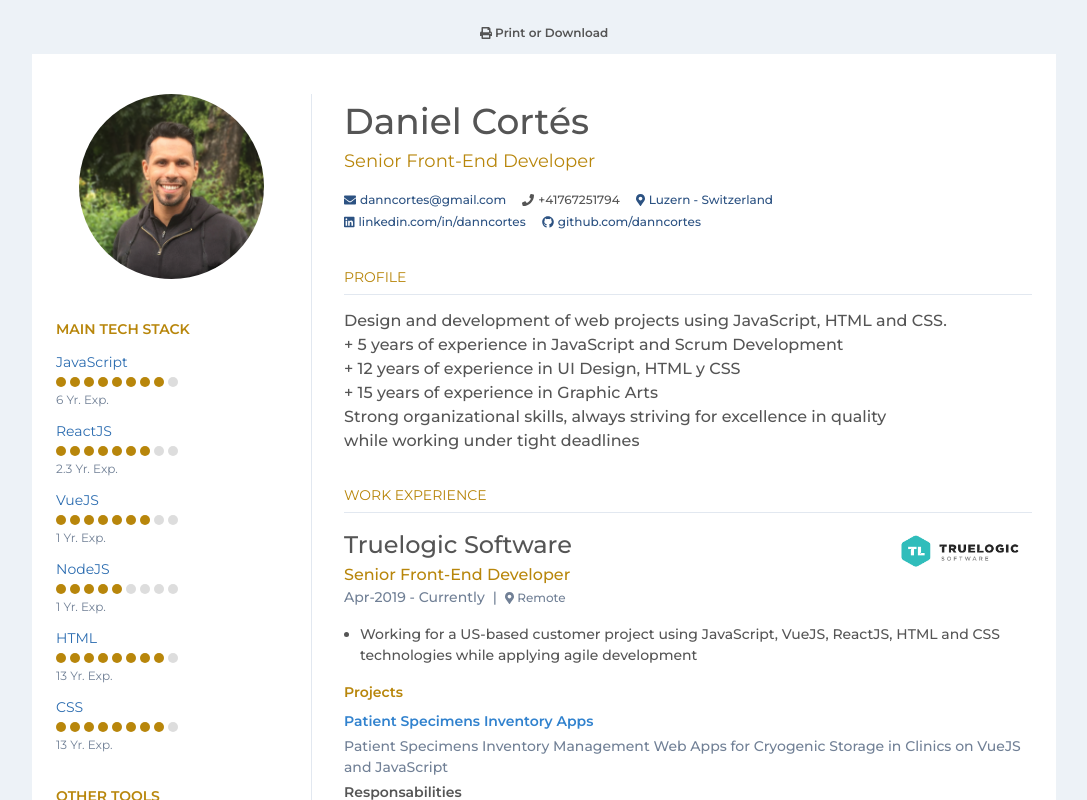
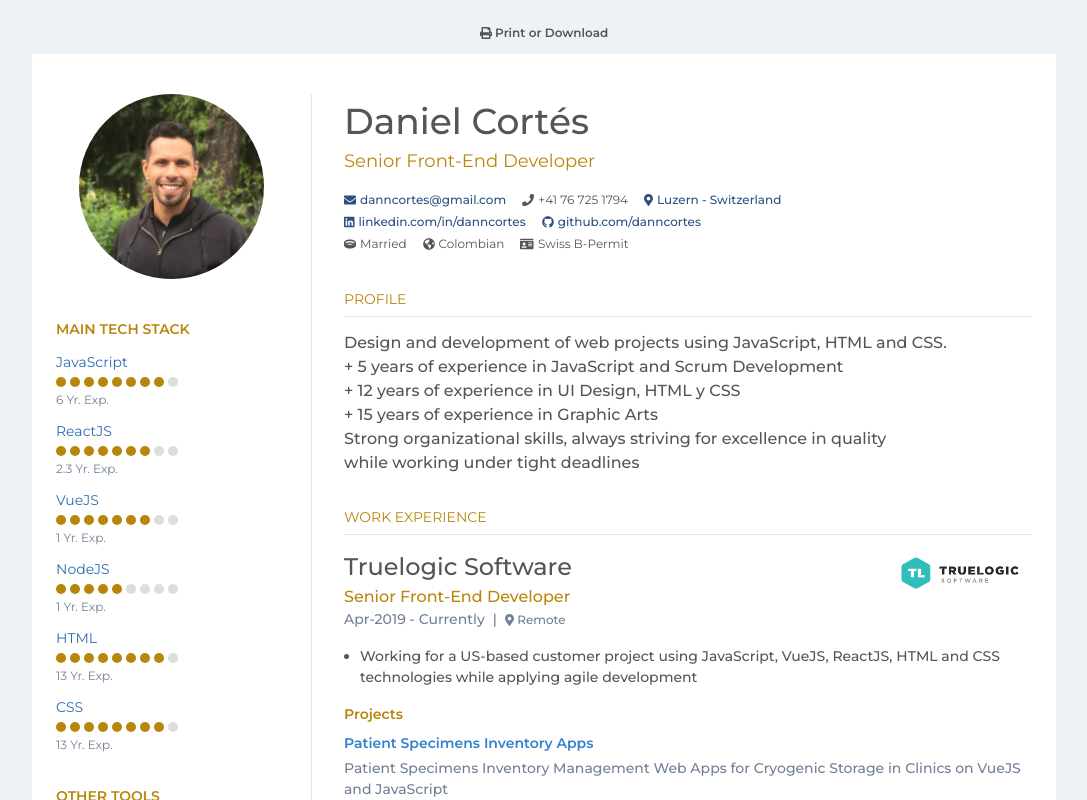
Before and after one commit to danncortes/danncortes, a React (Create React App) app: page / in a window 1280 px wide. Shown: the top 800 px of the page, without its empty margins (96-1183 px from the left). Built offline with nearby package versions, Linux system fonts and the light colour scheme.

Commit message:
Improve Contact Info

```diff
--- a/src/components/ContactInfo.js
+++ /dev/null
@@ -1,141 +0,0 @@
-import React from 'react';
-import PropTypes from 'prop-types';
-import { FontAwesomeIcon } from '@fortawesome/react-fontawesome';
-import { fab } from '@fortawesome/free-brands-svg-icons';
-import {
-  faEnvelope,
-  faMap,
-  faMapMarkerAlt,
-  faPhone
-} from '@fortawesome/free-solid-svg-icons';
-import { library } from '@fortawesome/fontawesome-svg-core';
-
-library.add(fab, faEnvelope, faMap, faMapMarkerAlt, faPhone);
-
-const renderIcon = (icons, icon) => {
-  if (icons) {
-    if (icon === 'github' || icon === 'linkedin') {
-      return <FontAwesomeIcon className="mr-1" icon={['fab', icon]} />;
-    }
-    if (icon === 'envelope' || icon === 'map-marker-alt' || icon === 'phone') {
-      return <FontAwesomeIcon className="mr-1" icon={icon} />;
-    }
-    return '';
-  }
-  return '';
-};
-
-const ContactInfoItem = (item, props) => {
-  const {
-    title, value, label, type, icon
-  } = item;
-  const { titles, icons } = props;
-
-  const contactElement = () => {
-    let element = (
-      <p className="font-medium break-all">
-        {renderIcon(icons, icon)}
-        {value}
-      </p>
-    );
-    if (type === 'link') {
-      element = (
-        <a
-          className="font-medium text-blue-800 break-all"
-          href={value}
-          target="_blank"
-          rel="noopener noreferrer"
-        >
-          {renderIcon(icons, icon)}
-          {label}
-        </a>
-      );
-    } else if (type === 'map') {
-      element = (
-        <a
-          className="font-medium text-blue-800 break-all"
-          href={`https://www.google.com.co/maps/search/${value}`}
-          target="_blank"
-          rel="noopener noreferrer"
-        >
-          {renderIcon(icons, icon)}
-          {label}
-        </a>
-      );
-    } else if (type === 'email') {
-      element = (
-        <a
-          href={`mailto:${value}`}
-          className="font-medium text-blue-800 break-all"
-        >
-          {renderIcon(icons, icon)}
-          {label}
-        </a>
-      );
-    }
-    return element;
-  };
-
-  return (
-    <>
-      {titles && <h4 className="contanct-item-title">{title}</h4>}
-      {contactElement()}
-    </>
-  );
-};
-
-ContactInfoItem.propTypes = {
-  titles: PropTypes.bool,
-  icons: PropTypes.bool
-};
-
-export const ContactInfo = (props) => {
-  const {
-    info, mode, titles, icons, className
-  } = props;
-  const itemClass = mode === 'list' ? 'mb-4' : 'mb-1 mr-4';
-  const containerClass = mode === 'inline' ? 'flex flex-wrap lg:w-5/6' : '';
-
-  return (
-    <ul className={`${className} ${containerClass}`}>
-      {info.map((item) => (
-        <li key={`${item.title}`} className={`${itemClass}`}>
-          {ContactInfoItem(item, {
-            mode,
-            titles,
-            icons
-          })}
-        </li>
-      ))}
-    </ul>
-  );
-};
-
-ContactInfo.defaultProps = {
-  titles: true,
-  icons: false,
-  mode: 'list'
-};
-
-ContactInfo.propTypes = {
-  info: PropTypes.arrayOf(
-    PropTypes.shape({
-      title: PropTypes.string,
-      label: PropTypes.string,
-      value: PropTypes.string,
-      type: PropTypes.string,
-      icon: PropTypes.string
-    })
-  ),
-  titles: PropTypes.bool,
-  mode: (props, propName) => {
-    if (PropTypes.string && ['list', 'inline'].includes(props[propName])) {
-      return null;
-    }
-    throw Error('Mode Prop not Valid');
-  },
-  icons: PropTypes.bool,
-  className: PropTypes.string
-};
-
-export default ContactInfo;
--- /dev/null
+++ b/src/components/PersonalData.js
@@ -0,0 +1,101 @@
+import React from 'react';
+import PropTypes from 'prop-types';
+import { FontAwesomeIcon } from '@fortawesome/react-fontawesome';
+
+const WrapperTagItem = ({ type, value, link, children }) => {
+  if (link) {
+    const target = (type === 'email') ? null : '_blank'
+    const rel = (type === 'email') ? null : 'noopener noreferrer'
+    return (
+      <a
+        className="font-medium text-blue-800 break-all"
+        href={value}
+        target={target}
+        rel={rel}
+      >
+        {children}
+      </a>
+    )
+  }
+  return <p>{children}</p>
+}
+
+WrapperTagItem.propTypes = {
+  type: PropTypes.string,
+  value: PropTypes.string,
+  link: PropTypes.bool,
+  children: PropTypes.array
+}
+
+const PersonalDataItem = (item, { titles, icons }) => {
+  const {
+    title, value, label, type, icon, link
+  } = item;
+
+  return (
+    <>
+      {titles && <h4 className="contanct-item-title">{title}</h4>}
+      {(
+        <WrapperTagItem type={type} value={value} link={link}>
+          {icons && <FontAwesomeIcon className="mr-1" icon={icon} />}
+          {link ? label : value}
+        </WrapperTagItem>
+      )}
+    </>
+  );
+};
+
+PersonalDataItem.propTypes = {
+  titles: PropTypes.bool,
+  icons: PropTypes.bool
+};
+
+export const PersonalData = (props) => {
+  const {
+    data, mode, titles, icons, className
+  } = props;
+  const itemClass = mode === 'list' ? 'mb-4' : 'mb-1 mr-4';
+  const containerClass = mode === 'inline' ? 'flex flex-wrap lg:w-5/6' : '';
+
+  return (
+    <ul className={`${className} ${containerClass}`}>
+      {data.map((item) => (
+        <li key={`${item.title}`} className={`${itemClass}`}>
+          {PersonalDataItem(item, {
+            titles,
+            icons
+          })}
+        </li>
+      ))}
+    </ul>
+  );
+};
+
+PersonalData.defaultProps = {
+  titles: true,
+  icons: false,
+  mode: 'list'
+};
+
+PersonalData.propTypes = {
+  data: PropTypes.arrayOf(
+    PropTypes.shape({
+      title: PropTypes.string,
+      label: PropTypes.string,
+      value: PropTypes.string,
+      type: PropTypes.string,
+      icon: PropTypes.array
+    })
+  ),
+  titles: PropTypes.bool,
+  mode: (props, propName) => {
+    if (PropTypes.string && ['list', 'inline'].includes(props[propName])) {
+      return null;
+    }
+    throw Error('Mode Prop not Valid');
+  },
+  icons: PropTypes.bool,
+  className: PropTypes.string
+};
+
+export default PersonalData;
--- a/src/components/Resume/Resume.js
+++ b/src/components/Resume/Resume.js
@@ -2,7 +2,7 @@ import React, { useRef } from 'react';
 import PropTypes from 'prop-types'
 import styled from 'styled-components';
 import { Avatar } from '../Avatar';
-import { ContactInfo } from '../ContactInfo';
+import { PersonalData } from '../PersonalData';
 import resumeMock from './resume-mock';
 import TechStack from '../TechStack';
 import Tags from '../Tags';
@@ -11,10 +11,20 @@ import Course from '../Course';
 import Education from '../Education';
 import ReactToPrint from 'react-to-print';
 import { FontAwesomeIcon } from '@fortawesome/react-fontawesome';
+import { library } from '@fortawesome/fontawesome-svg-core';
+import { fab } from '@fortawesome/free-brands-svg-icons';
 import {
-  faPrint
+  faPrint,
+  faEnvelope,
+  faMap,
+  faMapMarkerAlt,
+  faPhone,
+  faRing,
+  faGlobeAmericas,
+  faIdCard
 } from '@fortawesome/free-solid-svg-icons';
-import { library } from '@fortawesome/fontawesome-svg-core';
+
+library.add(fab, faEnvelope, faMap, faMapMarkerAlt, faPhone, faRing, faGlobeAmericas, faIdCard);
 
 library.add(faPrint);
 
@@ -23,7 +33,7 @@ const ResumeWrapper = styled.div`
   color: #555;
 `;
 
-const Resume = ({className}) => {
+const Resume = ({ className }) => {
   const componentRef = useRef();
   return (
     <ResumeWrapper className={`resume ${className}`}>
@@ -101,10 +111,10 @@ const Resume = ({className}) => {
               <h3 className="color-primary mb-3 font-semibold uppercase text-sm">Education</h3>
               {resumeMock.education.map((education, i) => (
                 <Education
-                key={`${i}-${education.title}`}
-                education={education}
-                className={'mb-5 text-xs font-medium text-gray-600'}
-              />
+                  key={`${i}-${education.title}`}
+                  education={education}
+                  className={'mb-5 text-xs font-medium text-gray-600'}
+                />
               ))}
             </div>
           </div>
@@ -116,9 +126,16 @@ const Resume = ({className}) => {
               Senior Front-End Developer
             </h1>
 
-            {/* Contact Info */}
-            <ContactInfo
-              info={resumeMock.contactInfo}
+            {/* Personal Data */}
+            <PersonalData
+              data={resumeMock.contactInfo}
+              icons
+              titles={false}
+              mode="inline"
+              className="text-xs"
+            />
+            <PersonalData
+              data={resumeMock.personalInfo}
               icons
               titles={false}
               mode="inline"
--- a/src/components/Resume/resume-mock.js
+++ b/src/components/Resume/resume-mock.js
@@ -6,40 +6,61 @@ export default {
     {
       title: 'Email',
       label: 'danncortes@gmail.com',
-      value: 'danncortes@gmail.com',
+      value: 'mailto:danncortes@gmail.com',
+      link: true,
       type: 'email',
-      icon: 'envelope'
+      icon: ['fas', 'envelope']
     },
     {
       title: 'Phone',
-      label: '+41767251794',
-      value: '+41767251794',
+      label: '+41 76 725 1794',
+      value: '+41 76 725 1794',
+      link: false,
       type: 'phone',
-      icon: 'phone'
+      icon: ['fas', 'phone']
     },
     {
       title: 'Location',
       label: 'Luzern - Switzerland',
-      value: 'Luzern+Switzerland',
+      value: 'https://www.google.com.co/maps/search/Luzern+Switzerland',
+      link: true,
       type: 'map',
-      icon: 'map-marker-alt'
+      icon: ['fas', 'map-marker-alt']
     },
     {
       title: 'LinkedIn',
       label: 'linkedin.com/in/danncortes',
       value: 'http://linkedin.com/in/danncortes',
+      link: true,
       type: 'link',
-      icon: 'linkedin'
+      icon: ['fab', 'linkedin']
     },
     {
       title: 'Github',
       label: 'github.com/danncortes',
       value: 'https://github.com/danncortes',
+      link: true,
       type: 'link',
-      icon: 'github'
+      icon: ['fab', 'github']
     }
   ],
-
+  personalInfo: [
+    {
+      title: 'Marital Status',
+      value: 'Married',
+      icon: ['fas', 'ring']
+    },
+    {
+      title: 'Nationality',
+      value: 'Colombian',
+      icon: ['fas', 'globe-americas']
+    },
+    {
+      title: 'Visa',
+      value: 'Swiss B-Permit',
+      icon: ['fas', 'id-card']
+    }
+  ],
   mainTechStack: {
     title: 'Main Tech Stack',
     data: [
```
